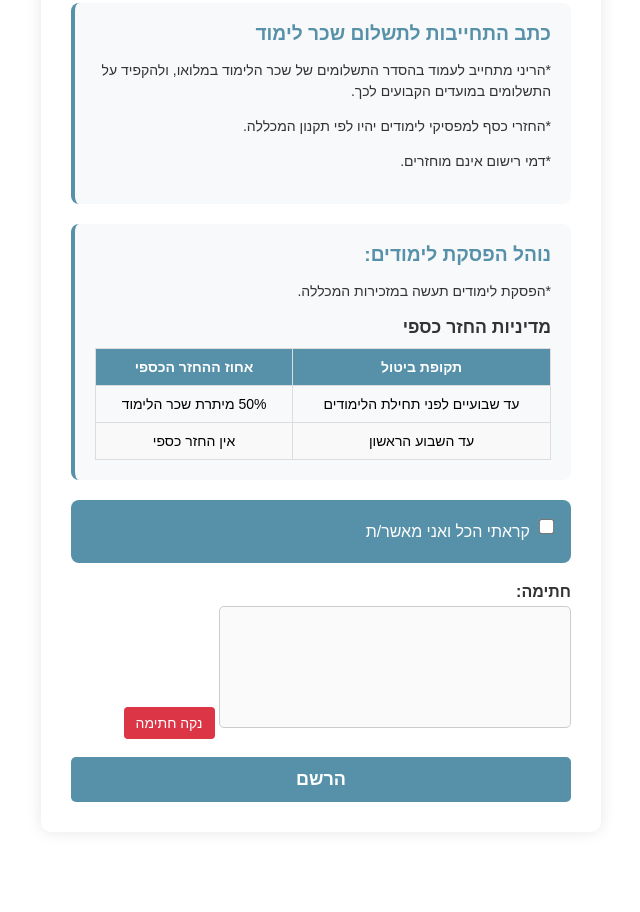
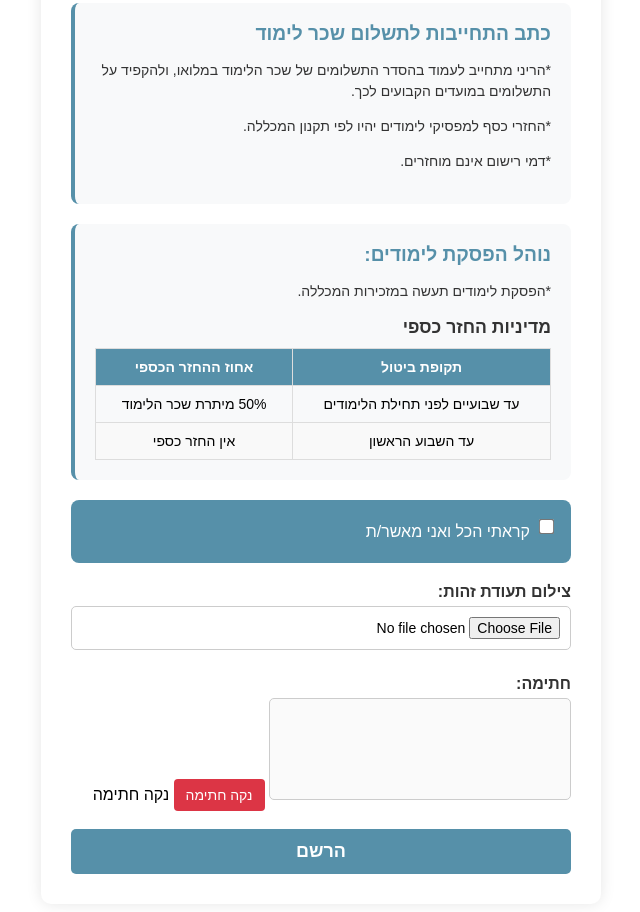
Before and after one commit to HA11723/Collage-Form, a website: page public/index.html in a window 1280 px wide. Shown: the part 928-1840 px from the top of the page, without its empty margins (319-959 px from the left). Before the commit the page ends 1800 px from the top, so only its background shows below. Drawn offline with Linux system fonts and the light colour scheme.

Commit message:
Update index.html

```diff
--- a/public/index.html
+++ b/public/index.html
@@ -128,10 +128,14 @@
             קראתי הכל ואני מאשר/ת
           </label>
         </div>
+         <!-- File Upload -->
+      <label for="idFile">צילום תעודת זהות:</label>
+      <input type="file" id="idFile" name="idFile" accept=".png,.jpg,.jpeg,.pdf,.doc,.docx,.rtf,.bmp,.gif" required />
 
-        <label>חתימה:</label>
-        <canvas id="signature-pad" width="350" height="120"></canvas>
-        <button type="button" class="clear-button" onclick="clearSignature()">
+    <label>חתימה:</label>
+      <canvas id="signature-pad" width="300" height="100"></canvas>
+      <button type="button" class="clear-button" onclick="clearSignature()">נקה חתימה</button>
+
           נקה חתימה
         </button>
 
```
